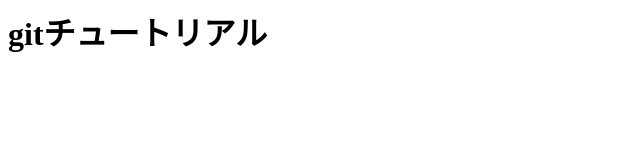
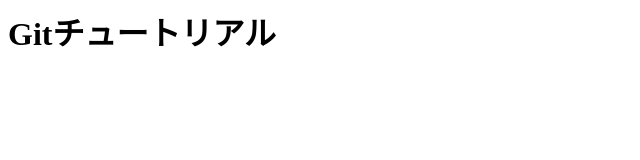
Before and after one commit to y-iyonaga/git_tutorial, a plain HTML site: page index.html in a window 1280 px wide. Shown: the whole page, without its empty margins (0-640 px from the left). Drawn offline with Linux system fonts and the light colour scheme.

```diff
--- a/index.html
+++ b/index.html
@@ -1 +1 @@
-<h1>gitチュートリアル</h1>
+<h1>Gitチュートリアル</h1>
```
